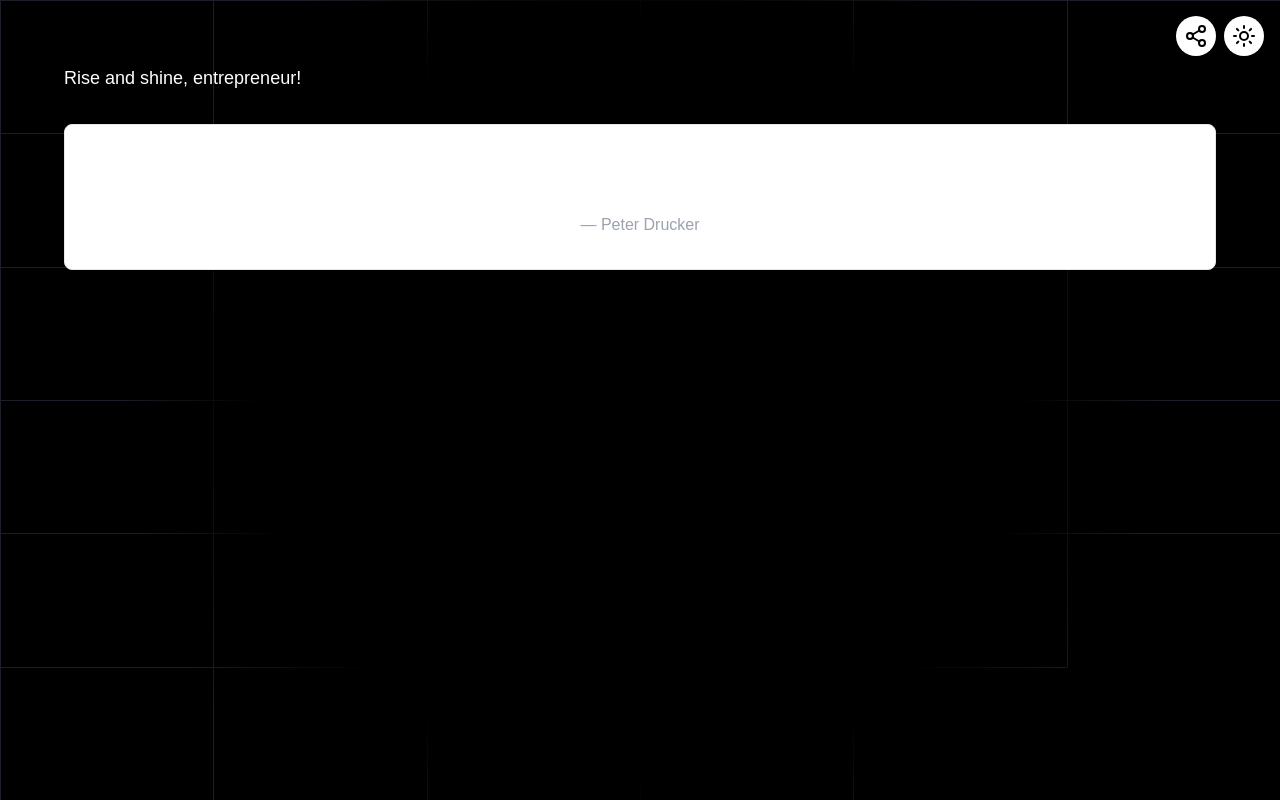
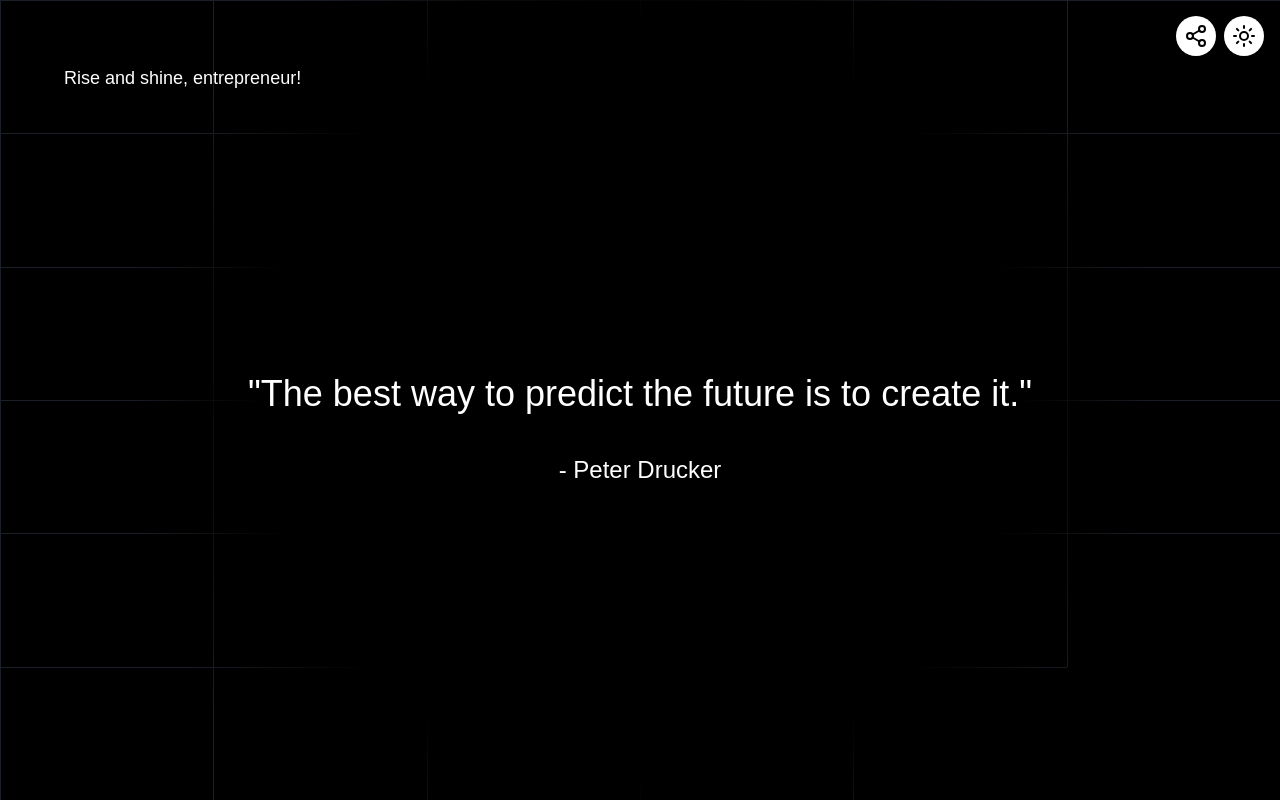
Before and after one commit to Pranavharshans/bizquotes, a Next.js app: page / in a window 1280 px wide. Built offline with nearby package versions, Linux system fonts and the light colour scheme; no server answers.

Commit message:
Update page.tsx

```diff
--- a/src/app/page.tsx
+++ b/src/app/page.tsx
@@ -4,6 +4,7 @@ import { useState, useEffect, useRef } from 'react'
 import { motion } from 'framer-motion'
 import { Sun, Moon, Share2, Download, Facebook, Instagram, Twitter } from 'lucide-react'
 import html2canvas from 'html2canvas'
+
 
 export default function Component() {
   const [quote, setQuote] = useState({ content: "", author: "" })
@@ -21,18 +22,9 @@ export default function Component() {
 
   const fetchQuote = async () => {
   try {
-      // Combine the tags 'business', 'success', and 'leadership'
-      const response = await fetch('https://quote-garden.herokuapp.com/api/v3/quotes?tags=business,success,leadership');
+    const response = await fetch('https://api.quotable.io/random?tags=business|success|leadership');
     const data = await response.json();
-
-      if (data.data && data.data.length > 0) {
-        // Optionally, you can pick a random quote from the response
-        const randomQuote = data.data[Math.floor(Math.random() * data.data.length)];
-        setQuote({ content: randomQuote.quoteText, author: randomQuote.quoteAuthor });
-      } else {
-        // Fallback quote
-        setQuote({ content: "The best way to predict the future is to create it.", author: "Peter Drucker" });
-      }
+    setQuote({ content: data.content, author: data.author });
   } catch (error) {
     console.error('Error fetching quote:', error);
     setQuote({ content: "The best way to predict the future is to create it.", author: "Peter Drucker" });
@@ -168,27 +160,28 @@ export default function Component() {
         initial={{ opacity: 0, y: -20 }}
         animate={{ opacity: 1, y: 0 }}
         transition={{ duration: 0.5 }}
-        className={`text-sm sm:text-base md:text-lg font-light mb-8 self-start relative z-10 ${isDarkMode ? 'text-beige' : 'text-gray-900'}`}
+        className={`text-sm sm:text-base md:text-lg font-light mb-8 self-start relative z-10 ${isDarkMode ? 'text-beige-200 opacity-70 fade-in' : 'text-gray-700 opacity-70'}`}
       >
         {greeting}
       </motion.div>
 
-      <div ref={quoteRef} className="flex flex-col items-center justify-center text-center p-4 md:p-8 border rounded-lg bg-white dark:bg-gray-800 shadow-lg relative z-10">
+      {/* Reduced font size for the quote and removed bold */}
       <motion.div
-          className={`text-2xl sm:text-3xl md:text-4xl font-semibold mb-4 ${isDarkMode ? 'text-beige' : 'text-gray-900'}`}
-          animate={{ opacity: [0, 1], scale: [0.8, 1] }}
-          transition={{ duration: 1 }}
+        ref={quoteRef}
+        key={quote.content}
+        initial={{ opacity: 0 }}
+        animate={{ opacity: 1 }}
+        transition={{ duration: 0.5 }}
+        className="flex-grow flex flex-col justify-center items-center text-center relative z-10 p-8"
       >
-          &ldquo;{quote.content}&rdquo;
+        <p className="text-xl sm:text-2xl md:text-3xl lg:text-4xl mb-6 leading-relaxed">
+          &quot;{quote.content}&quot;
+        </p>
+
+        <p className={`text-lg sm:text-xl md:text-2xl font-medium mt-4 ${isDarkMode ? 'text-beige-200' : 'text-gray-600'}`}>
+          - {quote.author}
+        </p>
       </motion.div>
-        <motion.div
-          className={`text-sm md:text-base ${isDarkMode ? 'text-gray-400' : 'text-gray-700'}`}
-          animate={{ opacity: [0, 1], y: [20, 0] }}
-          transition={{ duration: 1, delay: 0.5 }}
-        >
-          — {quote.author}
-        </motion.div>
-      </div>
     </div>
   )
 }
```
Lines whose indentation alone changed are shown as unchanged.
